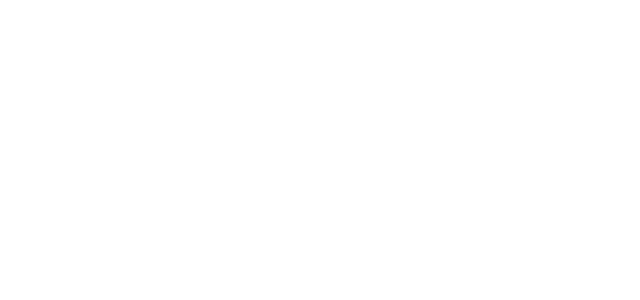
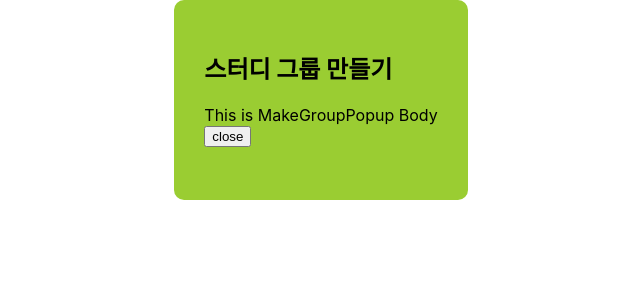
Before and after one commit to sue6e2/MOIDA, a React (Create React App) app: page /MakeGroupPopupContent in a window 1280 px wide. Shown: the top 300 px of the page, without its empty margins (319-959 px from the left). Built offline with nearby package versions, Linux system fonts and the light colour scheme.

Commit message:
MakeGroupPopup창 tool만

```diff
--- a/src/Components/Popup/Popup.jsx
+++ b/src/Components/Popup/Popup.jsx
@@ -0,0 +1,46 @@
+import React, {Component} from 'react';
+import PopupDom from '../../Page/MakeGroup/PopupDom';
+import MakeGroupPopupContent from '../../Page/MakeGroup/MakeGroupPopup';
+
+import '../../Page/MakeGroup/MakeGroupPopup.css';
+
+class Main extends Component{
+    constructor(props){
+        super(props); //why?
+
+        this.state={
+            isOpenPopup: false,
+        }
+
+        this.openPopup=this.openPopup.bind(this);
+        this.closePopup=this.closePopup.bind(this);
+    }
+    openPopup(){
+        this.setState({
+            isOpenPopup: true,
+        })
+    }
+    closePopup(){
+        this.setState({
+            isOpenPopup: false,
+        })
+    }
+    render(){
+        return(
+            <div>
+                <h2>Open Popup</h2>
+                <div>
+                    <button type="button" id="popupDom" onClick={this.openPopup}>
+                        Click
+                    </button>
+                    {this.state.isOpenPopup &&
+                        <PopupDom>
+                            <MakeGroupPopupContent onClose={this.closePopup}/>
+                        </PopupDom>}
+                </div>
+            </div>
+        );
+    }
+}
+
+export default Main;
--- /dev/null
+++ b/src/Page/MakeGroup/MakeGroupPopup.css
@@ -0,0 +1,38 @@
+.makegroup_layer_wrapper .makegroup_full_layer{
+    overflow:hidden;
+    position:fixed;
+    top:0;
+    right:0;
+    bottom:0;
+    left:0;
+    width:100%;
+    height:100%;
+    z-index:100;
+    text-align:center;
+    white-space:nowrap;
+    font-size:0;
+    display:inline-block;
+    vertical-align:middle;
+    height:100%;
+    content:'';
+}
+
+.makegroup_common_alert{
+    z-index:2;
+    position:relative;
+    display:inline-block;
+    vertical-align:middle;
+    width:calc(100%-56px);
+    min-height: 200px;
+    max-height:100%;
+    min-width: 200px;
+    background-color:yellowgreen;
+    white-space:normal;
+    word-break:break-word;
+    text-align:left;
+    border-radius:10px;
+    padding:30px;
+    margin:auto;
+    box-sizing:border-box;
+    font-size: 16px;
+}
--- /dev/null
+++ b/src/Page/MakeGroup/MakeGroupPopup.jsx
@@ -0,0 +1,21 @@
+import React, {Component} from 'react';
+
+class MakeGroupPopupContent extends Component{
+    render(){
+        return(
+            <div className="makegroup_layer_wrapper">
+                <div className="makegroup_full_layer">
+                    <div className="makegroup_common_alert">
+                        <h2>스터디 그룹 만들기</h2>
+                        <div>This is MakeGroupPopup Body</div>
+                        <div>
+                            <button type="button" onClick={this.props.onClose}>close</button>
+                        </div>
+                    </div>
+                </div>
+            </div>
+        )
+    }
+}
+
+export default MakeGroupPopupContent;
--- a/src/Page/MakeGroup/PopupDom.jsx
+++ b/src/Page/MakeGroup/PopupDom.jsx
@@ -1,5 +1,5 @@
 import ReactDom from 'react-dom';
-import './MakeGroup.css';
+
 
 const PopupDom=({children})=>{
     const el=document.getElementById('popupDom');
--- a/src/index.jsx
+++ b/src/index.jsx
@@ -5,6 +5,10 @@
 import { BrowserRouter as Router } from 'react-router-dom';
 import LandingPage from './Page/LandingPage/LandingPage';
 import SignIn from './Page/SignIn/SignIn';
+import PopupDom from './Page/MakeGroup/PopupDom';
+import Main from './Components/Popup/Popup';
+import MakeGroupPopupContent from './Page/MakeGroup/MakeGroupPopup';
+
 
 const Root = () => {
   return (
@@ -13,6 +17,11 @@
         <Switch>
           <Route exact path="/" component={LandingPage}></Route>
           <Route exact path="/SignIn" component={SignIn}></Route>
+          <Route exact path="/SignIn" component={SignIn}></Route>
+          <Route exact path="/Main" component={Main}></Route>
+
+          <Route exact path="/MakeGroupPopupContent" component={MakeGroupPopupContent}></Route>
+
         </Switch>
       </div>
     </Router>
```
